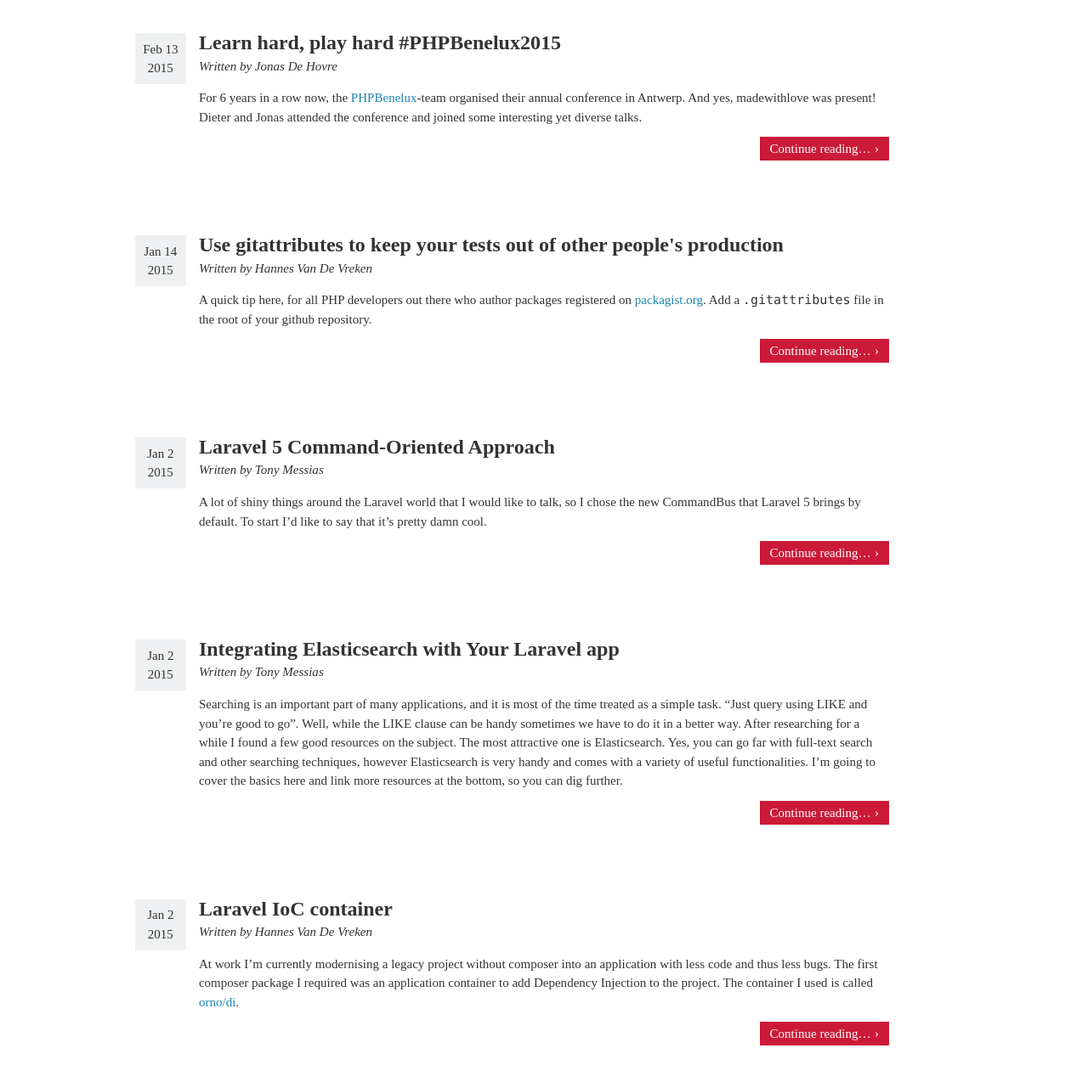
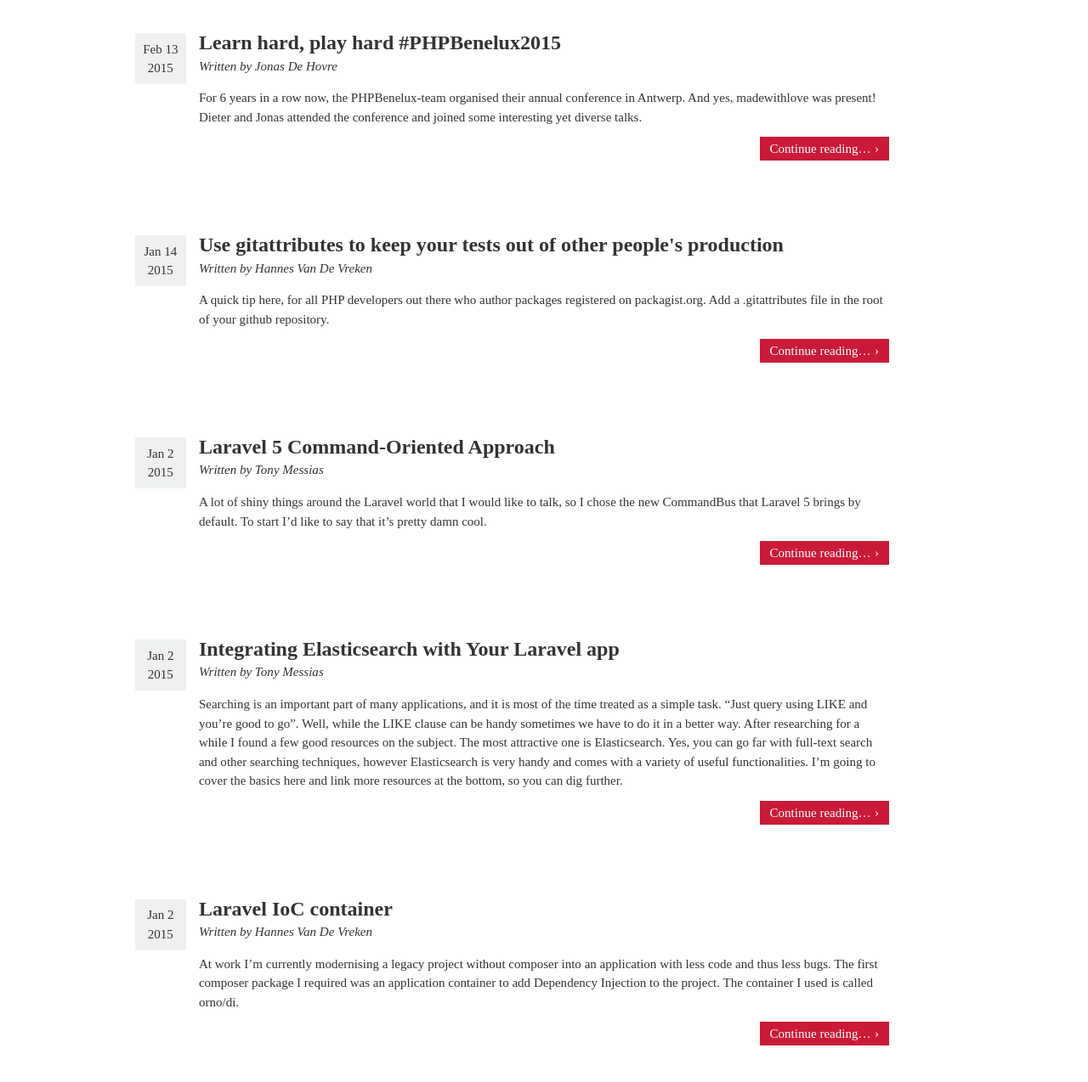
Before and after one commit to dimsav/blog, a Jekyll site: the page built from index.html, in a window 1280 px wide. Shown: the part 377-1651 px from the top of the page at 85% size. Built offline with Jekyll 4.4.1, drawn with Linux system fonts in a browser that asks for light colours.

Commit message:
Copied excerpt and filtered images out of excerpts

```diff
--- a/index.html
+++ b/index.html
@@ -16,7 +16,7 @@
             {% if site.data.team[post.author] %}
               <p class="author">Written by {{ site.data.team[post.author].name }}</p>
             {% endif %}
-            <p>{{ post.excerpt | remove: '<p>' | remove: '</p>' }}</p>
+            <p>{{ post.excerpt | strip_html }}</p>
             <p class="read-more">
               <a href="{{ post.url | prepend: site.baseurl }}" title="{{ post.title }}">Continue reading…</a>
             </p>
```
Also changed, not shown: _posts/2015-02-19-internship-week-1.md (+1 -0 lines).
